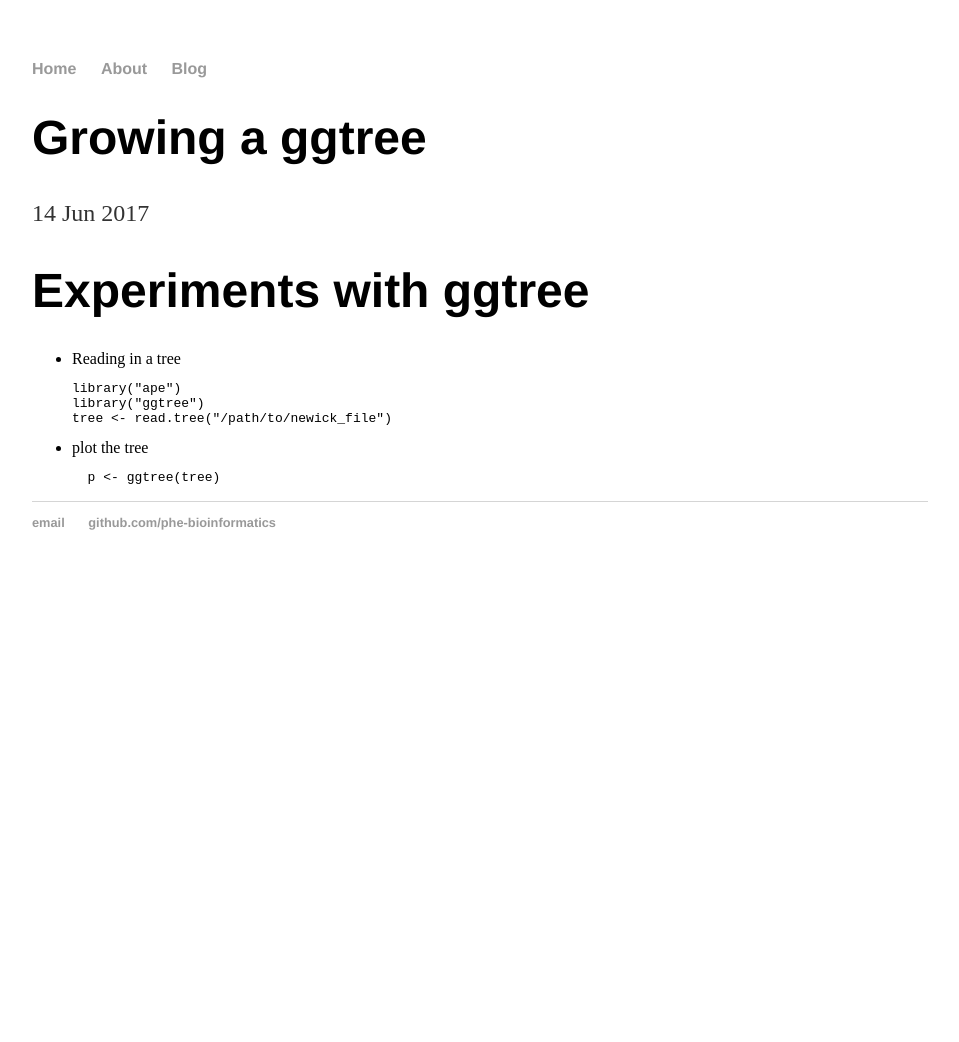
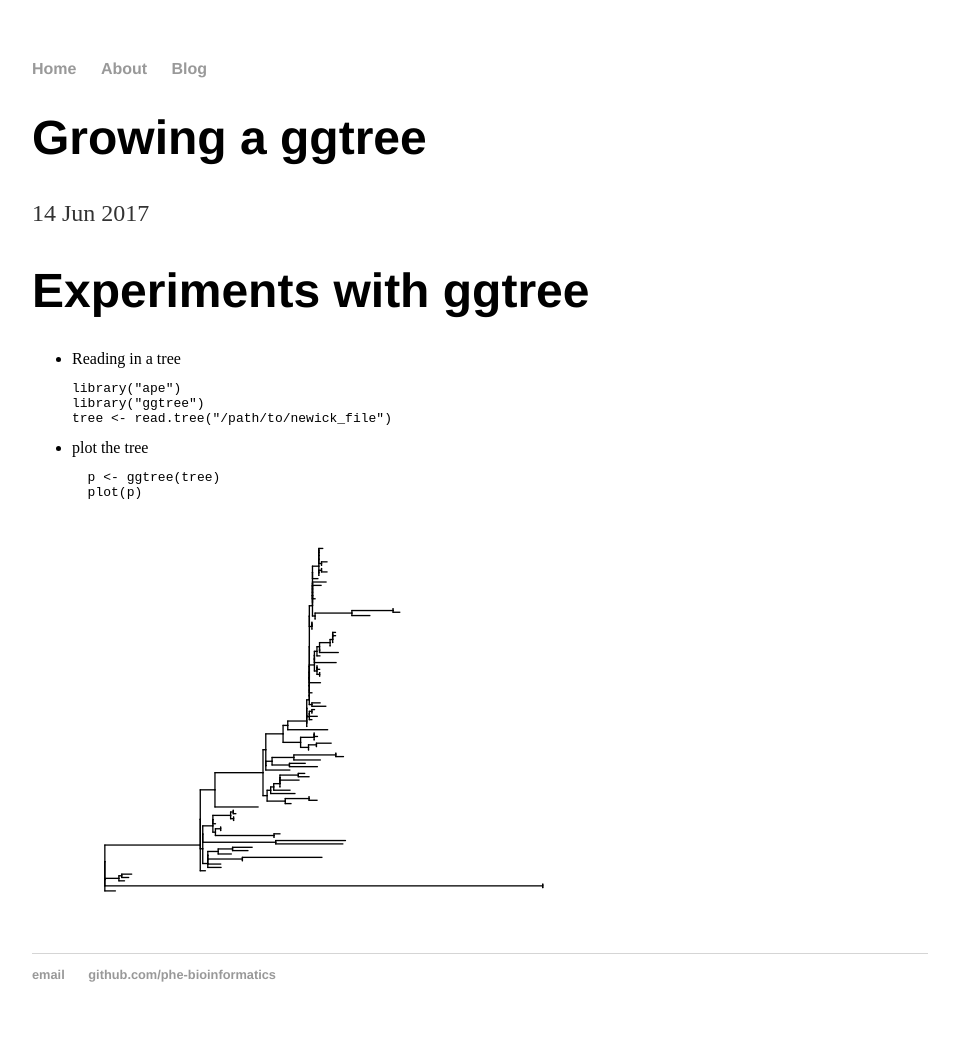
Before and after one commit to phe-bioinformatics/phe-bioinformatics.github.io, a Jekyll site: the page built from _posts/2017-06-14-ggtree_exploration.md, in a window 1280 px wide. Shown: the whole page, without its empty margins (160-1119 px from the left). Built offline with Jekyll 4.4.1, drawn with Linux system fonts in a browser that asks for light colours; before the commit the page ends 900 px from its top, so only the background shows below that.

Commit message:
Create 2017-06-14-ggtree_exploration.md

````diff
--- a/_posts/2017-06-14-ggtree_exploration.md
+++ b/_posts/2017-06-14-ggtree_exploration.md
@@ -14,4 +14,6 @@ tree <- read.tree("/path/to/newick_file")
   - plot the tree
   ```R
   p <- ggtree(tree)
+  plot(p)
   ```
+  ![First Tree]({{ site.url }}/assets/first_tree.png)
````
